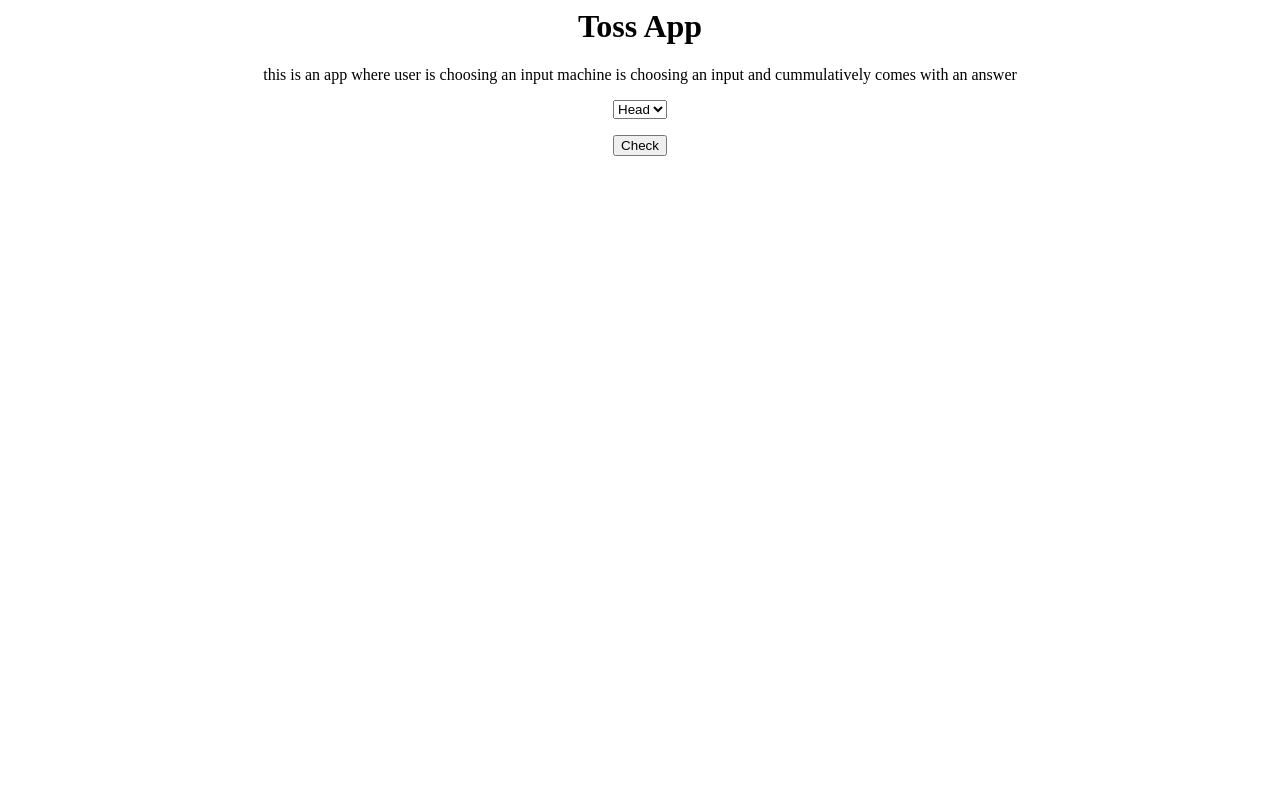
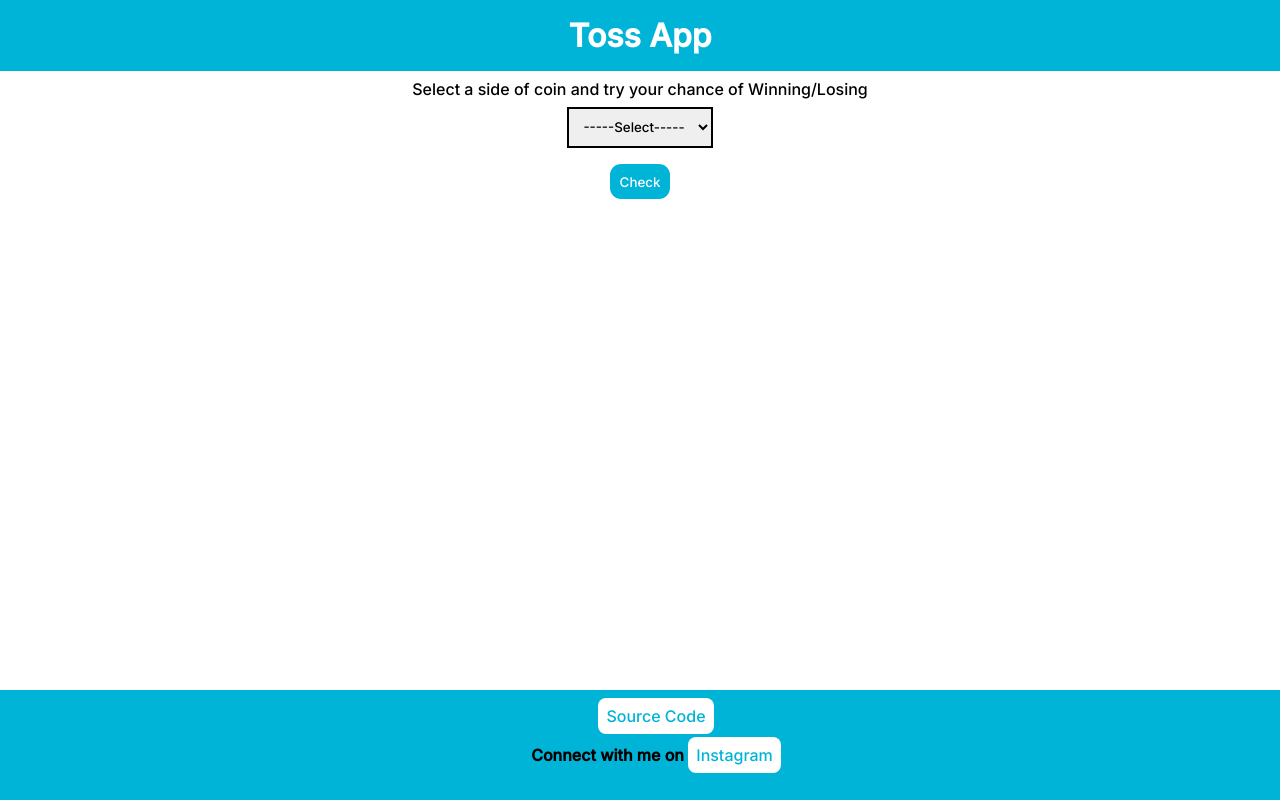
Before and after one commit to iamalhera/toss-app, a plain HTML site: page index.html in a window 1280 px wide. Drawn offline with Linux system fonts and the light colour scheme.

Commit message:
complete styling done

```diff
--- a/app.js
+++ b/app.js
@@ -4,15 +4,24 @@ var checkButton = document.querySelector("#check");
 var result = document.querySelector("#result");
 
 
-checkButton.addEventListener('click',()=>{
+checkButton.addEventListener('click', () => {
     var num = Math.random();
-    var binary = Math.round(num) ;
+    var binary = Math.round(num);
     // console.log(tossOptions.value);
     // console.log(binary);
-    if(Number(binary) === Number(tossOptions.value)){
-        result.innerText = "Congratulations! You won";
+    if (Number(tossOptions.value) === 0 || Number(tossOptions.value) === 1) {
+        console.log(tossOptions.value);
+        if (Number(binary) === Number(tossOptions.value)) {
+            result.innerText = "Congratulations! You won";
+            result.style.color = "Green" ;
+        }
+        else {
+            result.innerText = "Sorry! You lose";
+            result.style.color = "blue";
+        }
     }
     else{
-        result.innerText = "Sorry! You lose";
-    }
+        result.innerText = "Please Select the options !";
+        result.style.color = "red";
+        }
 })
--- a/index.html
+++ b/index.html
@@ -7,15 +7,24 @@
 
 <body>
     <H1>Toss App</H1>
-    <p> this is an app where user is choosing an input machine is choosing an input and cummulatively comes with an
-        answer </p>
+    <p> Select a side of coin and try your chance of Winning/Losing</p>
+
     <select id="toss-options">
+        <option>-----Select-----</option>
         <option value="1">Head</option>
         <option value="0">Tail</option>
     </select>
 
     <div><button id='check'>Check</button></div>
+
     <div id="result"></div>
+
+    <footer>
+        <div id=footer>
+            <a target="_blank" href="https://github.com/iamalhera/toss-app">Source Code</a>
+            <div><strong>Connect with me on</strong> <a target="_blank" href="https://www.instagram.com/gentle_shah/">Instagram</a></div>
+        </div>
+    </footer>
 
 
 
--- a/styles.css
+++ b/styles.css
@@ -1,6 +1,66 @@
+@import url('https://fonts.googleapis.com/css2?family=Inter:wght@500&display=swap');
+
+/* generic properties for the document */
 *{
+    --primary-color : #00b4d8 ;
+    font-family: 'Inter', sans-serif;
     text-align: center;
+    padding: 0;
+    margin: 0;
 }
+
+/* styling of h1 tag */
+h1{
+    background-color: var(--primary-color);
+    color: white;
+    padding: 1rem;
+}
+
+/* styling of p tag */
+p{
+    margin: 0.5rem 0rem;
+}
+
+/* styling of dropdown menu  */
+#toss-options{
+    padding: 0.6rem;
+    border: 2px solid black;
+}
+
+/* styling of button  */
 #check{
     margin-top: 1rem;
+    padding: 0.6rem;
+    color: white;
+    background-color: var(--primary-color);
+    border: none;
+    border-radius: 0.7rem;
+    cursor: pointer;
 }
+
+/* styling of output  */
+#result{
+    margin: 1rem 0rem;
+}
+
+/* styling of footer  */
+
+
+#footer{
+    width: 100%;
+    margin: auto;
+    position: fixed;
+    bottom: 0;
+    padding: 1rem;
+    background-color: var(--primary-color);
+}
+a{
+    text-decoration: none;
+    color: var(--primary-color);
+    background-color: white;
+    padding: 0.5rem;
+    border-radius:0.5rem ;
+}
+#footer div{
+    padding: 1.2rem;
+}
```
